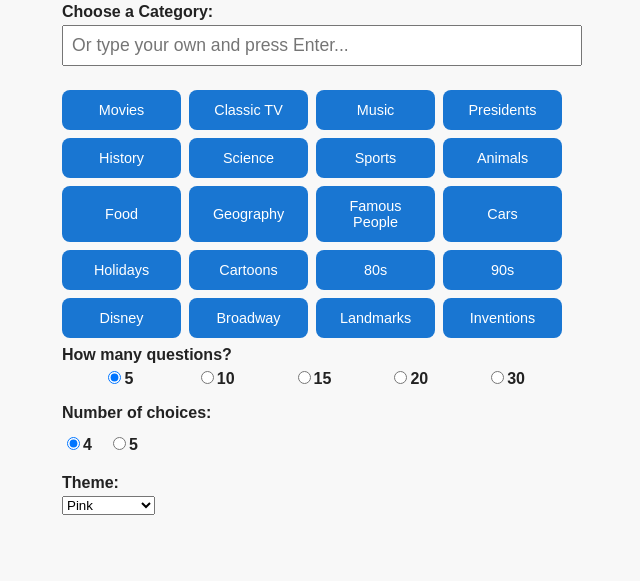
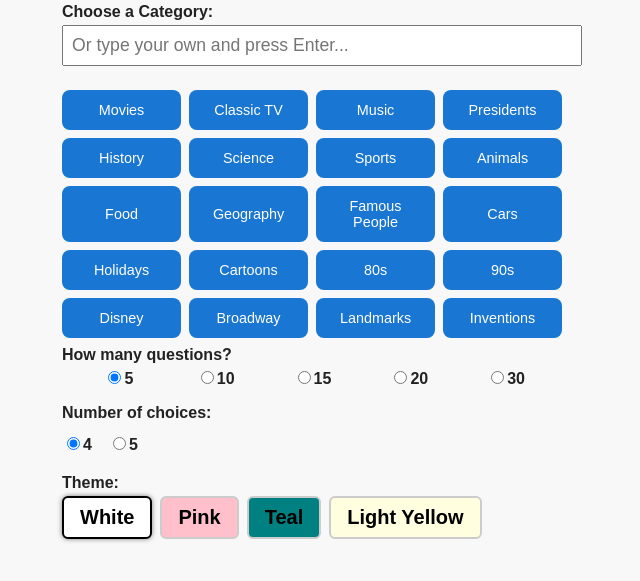
Before and after one commit to L3ws3r/SarahcareTrivia, a website: page public/index.html in a window 1280 px wide. Shown: the part 179-760 px from the top of the page, without its empty margins (328-968 px from the left). Drawn offline with Linux system fonts and the light colour scheme.

Commit message:
Add files via upload

```diff
--- a/public/index.html
+++ b/public/index.html
@@ -44,12 +44,15 @@
           <label><input type="radio" name="choices" value="5" />5</label>
         </div>
 
-        <label>Theme:</label>
-        <select id="themePicker">
-          <option value="pink">Pink</option>
-          <option value="teal">Teal</option>
-          <option value="lightyellow">Light Yellow</option>
-        </select>
+
+<label>Theme:</label>
+<div id="customThemePicker" class="theme-picker">
+  <button class="theme-option" data-theme="white" style="background-color: white; color: black;">White</button>
+  <button class="theme-option" data-theme="pink" style="background-color: pink;">Pink</button>
+  <button class="theme-option" data-theme="teal" style="background-color: teal;">Teal</button>
+  <button class="theme-option" data-theme="lightyellow" style="background-color: lightyellow;">Light Yellow</button>
+</div>
+
       </div>
 
       <div id="loadingScreen" class="hidden">
--- a/public/script.js
+++ b/public/script.js
@@ -1,3 +1,5 @@
+document.body.classList.add('white-theme');
+
 
 const presetCategories = [
   "Movies", "Classic TV", "Music", "Presidents", "History", "Science",
@@ -177,3 +179,52 @@
   endScreen.classList.add("hidden");
   loadingScreen.classList.add("hidden");
 };
+
+
+
+
+// Apply and persist selected theme
+const themePicker = document.getElementById('themePicker');
+if (themePicker) {
+  function applyTheme(theme) {
+    document.body.className = '';
+    document.body.classList.add(`${theme}-theme`);
+    localStorage.setItem('selectedTheme', theme);
+  }
+
+  // Load saved theme or fallback to default
+  const savedTheme = localStorage.getItem('selectedTheme') || themePicker.value;
+  themePicker.value = savedTheme;
+  applyTheme(savedTheme);
+
+  themePicker.addEventListener('change', (e) => {
+    applyTheme(e.target.value);
+  });
+}
+
+
+
+// Custom theme button picker
+const themeButtons = document.querySelectorAll('.theme-option');
+if (themeButtons.length) {
+  function applyTheme(theme) {
+    document.body.className = '';
+    document.body.classList.add(`${theme}-theme`);
+    localStorage.setItem('selectedTheme', theme);
+  }
+
+  // Load saved theme or use default
+  const savedTheme = localStorage.getItem('selectedTheme') || 'white';
+  applyTheme(savedTheme);
+
+  themeButtons.forEach(btn => {
+    if (btn.dataset.theme === savedTheme) {
+      btn.classList.add('active-theme');
+    }
+    btn.addEventListener('click', () => {
+      themeButtons.forEach(b => b.classList.remove('active-theme'));
+      btn.classList.add('active-theme');
+      applyTheme(btn.dataset.theme);
+    });
+  });
+}
--- a/public/style.css
+++ b/public/style.css
@@ -191,3 +191,49 @@
   font-size: 2rem;
   font-weight: bold;
 }
+
+
+/* White Theme Styles */
+.white-theme body {
+  background-color: white;
+  color: black;
+}
+
+.white-theme .answer-button {
+  background-color: #1976d2;
+  color: white;
+}
+
+.white-theme .answer-button.correct {
+  background-color: #4caf50;
+}
+
+.white-theme .answer-button.incorrect {
+  background-color: #f44336;
+}
+
+
+.theme-picker {
+  display: flex;
+  gap: 0.5rem;
+  margin-bottom: 1rem;
+  flex-wrap: wrap;
+}
+
+.theme-option {
+  border: 2px solid #ccc;
+  padding: 0.5rem 1rem;
+  border-radius: 6px;
+  cursor: pointer;
+  font-weight: bold;
+  transition: transform 0.2s ease;
+}
+
+.theme-option:hover {
+  transform: scale(1.05);
+}
+
+.theme-option.active-theme {
+  border-color: black;
+  box-shadow: 0 0 5px rgba(0,0,0,0.5);
+}
```
